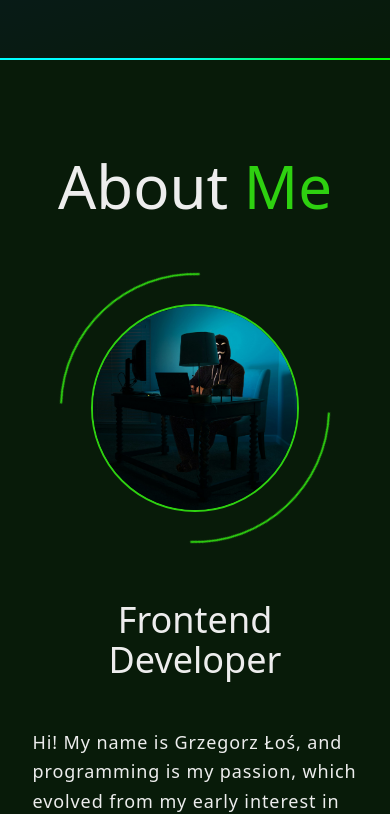
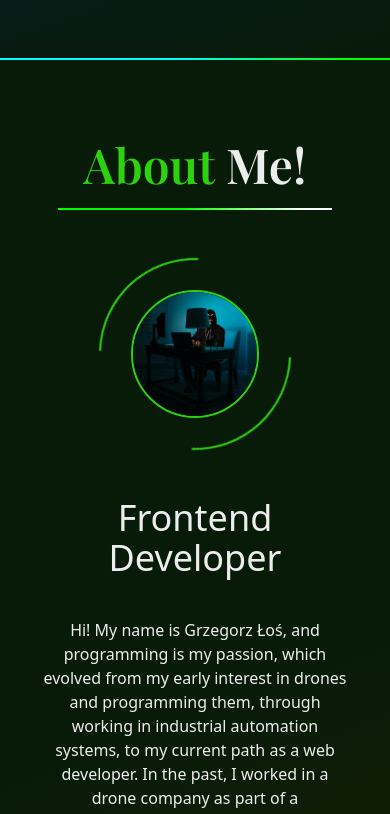
Before and after one commit to Inen89/portfolio, a React (Vite) app: page / in a window 390 px wide. Shown: the part 960-1774 px from the top of the page. Built offline with nearby package versions, Linux system fonts and the light colour scheme; a web font is replaced by a local one.

Commit message:
style: update About Me section for better responsiveness
- Adjusted styling and spacing in About.jsx for improved layout on smaller screens
- Added new gradients in tailwind.config.js

```diff
--- a/src/scenes/About.jsx
+++ b/src/scenes/About.jsx
@@ -2,12 +2,13 @@ import { AnimatePresence, motion } from "framer-motion";
 
 import aboutMeImg from "../assets/img/AboutMe.jpg";
 import { useState } from "react";
+import LineGradient from "../components/LineGradient";
 
 export default function About() {
   const [showMore, setShowMore] = useState(false);
 
   const paragraphStyles =
-    "py-4 sm:px-6 rounded-md hover:bg-lime hover:bg-opacity-40";
+    "p-2  sm:px-3 rounded-md hover:bg-lime hover:bg-opacity-40";
 
   const paragraphs = [
     `Hi! My name is Grzegorz Łoś, and programming is my passion, which
@@ -86,16 +87,24 @@ export default function About() {
   return (
     <section
       id="about"
-      className="flex flex-col justify-center items-center gap-12 py-16 pt-24"
+      className="flex flex-col justify-center items-center gap-6 sm:gap-12 py-20  sm:py-40"
     >
-      <h2 className="heading text-6xl mb-10">
-        About <span className="text-lime">Me</span>
-      </h2>
+      <header className="w-11/12 sm:w-7/12 mx-auto text-center">
+        <h2 className="text-lime font-playfair font-semibold text-5xl sm:text-6xl">
+          About <span className="text-white">Me!</span>
+        </h2>
+        <div className="flex justify-center mt-5 mb-10  sm:mb-20">
+          <LineGradient
+            width="w-11/12 ss:w-9/12 sm:w-10/12 md:w-7/12"
+            gradientColor="bg-gradient-lime-white"
+          />
+        </div>
+      </header>
 
       <div className="relative flex items-center justify-center w-full h-auto">
         {/* Rotating circle border */}
         <motion.div
-          className="absolute border-2 border-x-lime  border-y-transparent rounded-full w-72 aspect-square max-w-[270px] "
+          className="absolute border-2 border-x-lime  border-y-transparent rounded-full w-48 sm:w-72 aspect-square max-w-[270px] "
           animate={{ rotate: 360 }}
           transition={{ repeat: Infinity, duration: 6, ease: "linear" }}
         ></motion.div>
@@ -103,14 +112,13 @@ export default function About() {
         <img
           src={aboutMeImg}
           alt="Profile"
-          className="w-52 aspect-square max-w-[250px] max-h-[250px] rounded-full border-2 border-lime object-cover"
+          className="w-32 sm:w-52 aspect-square max-w-[250px] max-h-[250px] rounded-full border-2 border-lime object-cover my-4 sm:my-8"
         />
       </div>
 
       <div className="about-content">
         <h3 className="text-center text-4xl mt-10">Frontend Developer</h3>
-
-        <div className="text-lg tracking-wider leading-relaxed py-8 sm:px-8">
+        <div className="text-base text-center sm:text-start py-8 sm:px-8">
           <AnimatePresence>
             {paragraphs
               .slice(0, showMore ? paragraphs.length : 1)
--- a/tailwind.config.js
+++ b/tailwind.config.js
@@ -53,6 +53,9 @@ export default {
           "linear-gradient(90deg, #E90076 45%, #F0F0F0 90%)",
         "gradient-grey-white":
           "linear-gradient(90deg, #616161 45%, #F0F0F0 90%)",
+        "gradient-lime-white": "linear-gradient(90deg, lime 45%, white 90%)",
+        "gradient-white-lemon":
+          "linear-gradient(90deg, white 45%, #FFFF00 90%)",
       },
 
       fontFamily: {
```
